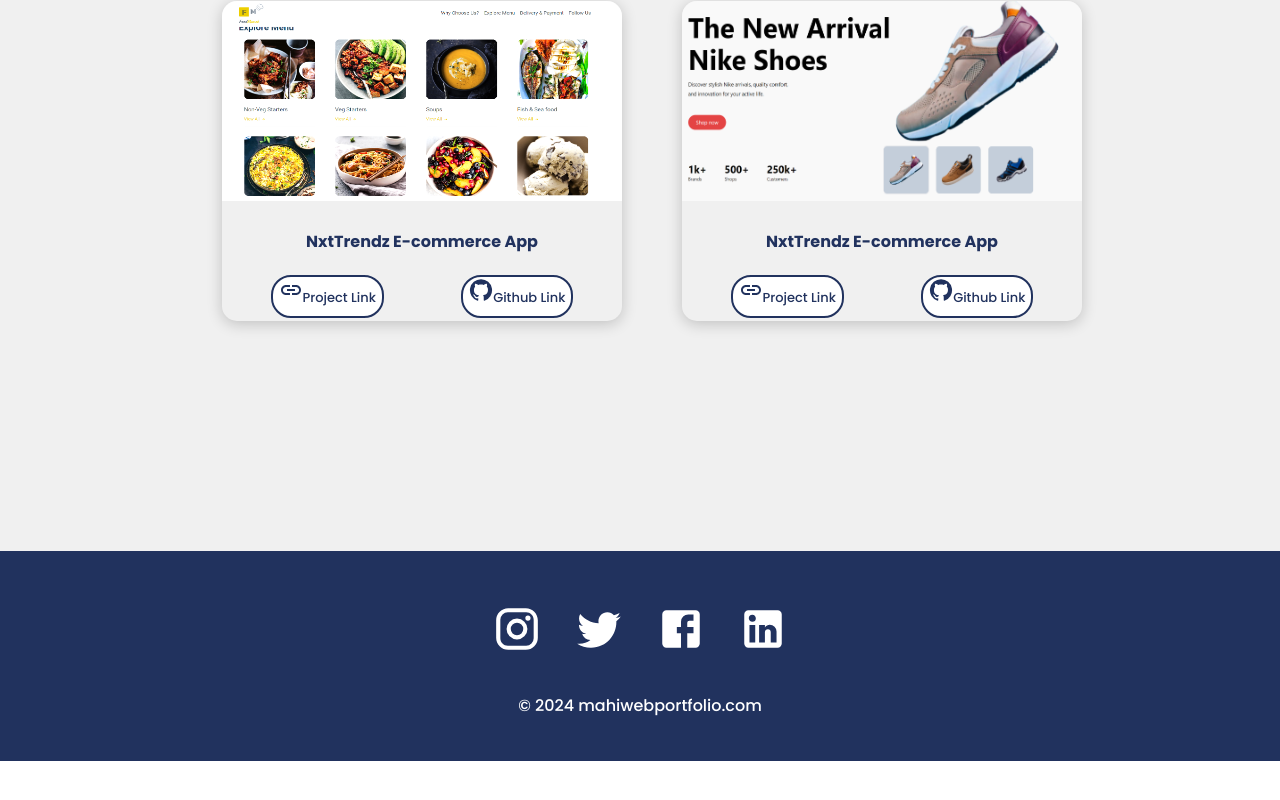
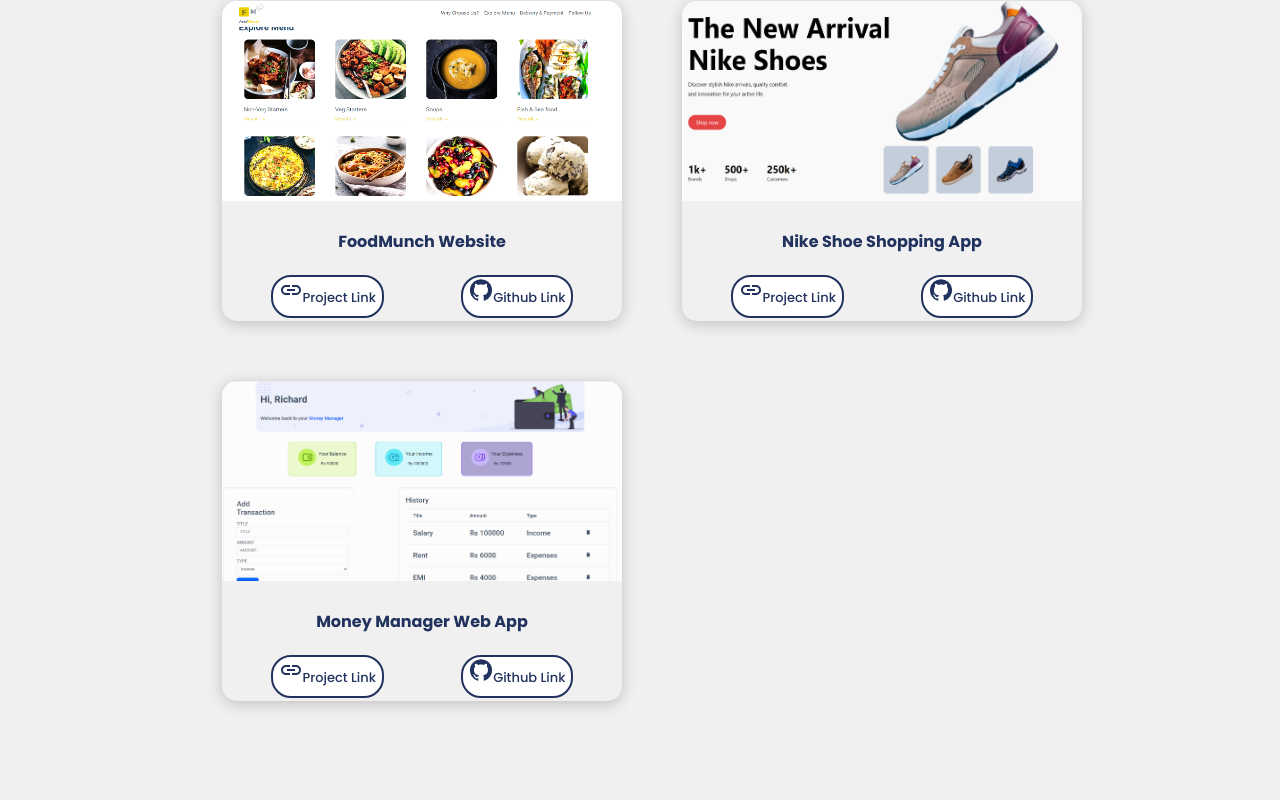
Before and after one commit to Re1435/Personal-Portfolio, a React (Create React App) app: page /projects in a window 1280 px wide. Shown: the part 600-1400 px from the top of the page. Before the commit the page ends 1361 px from the top, so only its background shows below. Built offline with nearby package versions, Linux system fonts and the light colour scheme.

Commit message:
code changes

```diff
--- a/src/components/ProjectList.js
+++ b/src/components/ProjectList.js
@@ -2,7 +2,7 @@
 import Image2 from "../assets/Project2.png";
 import Image3 from "../assets/Project3.png";
 import Image4 from "../assets/Project4.png";
-// import Image5 from "../assets/Project5.png";
+import Image5 from "../assets/Project5.png";
 
 export const ProjectList = [
   {
@@ -12,54 +12,34 @@
     projectLink: "https://mahinxttrendz.ccbp.tech",
     gitHubLink: "https://github.com/Re1435/ReactProjects/tree/master/src",
   },
+
   {
     id: 2,
-    name: "NxtTrendz E-commerce App",
+    name: "Wikipeida Search App",
     image: Image2,
-    projectLink: "https://mahinxttrendz.ccbp.tech",
-    gitHubLink: "https://github.com/Re1435/ReactProjects/tree/master/src",
+    projectLink: "https://mahiwikipedia.ccbp.tech",
+    gitHubLink: "https://github.com/Re1435/ReactProjects",
   },
   {
     id: 3,
-    name: "NxtTrendz E-commerce App",
+    name: "FoodMunch Website",
     image: Image3,
-    projectLink: "https://mahinxttrendz.ccbp.tech",
-    gitHubLink: "https://github.com/Re1435/ReactProjects/tree/master/src",
+    projectLink: "https://mahifoodwebsite.ccbp.tech",
+    gitHubLink: "https://github.com/Re1435/ReactProjects",
   },
   {
     id: 4,
-    name: "NxtTrendz E-commerce App",
+    name: "Nike Shoe Shopping App",
     image: Image4,
-    projectLink: "https://mahinxttrendz.ccbp.tech",
-    gitHubLink: "https://github.com/Re1435/ReactProjects/tree/master/src",
+    projectLink:
+      "https://6515b6f74c44ac38e135718f--majestic-buttercream-2d3a40.netlify.app",
+    gitHubLink: "https://github.com/Re1435/TailwindProject",
   },
-  // {
-  //   id: 2,
-  //   name: "Wikipeida Search App",
-  //   image: Image2,
-  //   projectLink: "https://mahiwikipedia.ccbp.tech",
-  //   gitHubLink: "https://github.com/Re1435/ReactProjects",
-  // },
-  // {
-  //   id: 3,
-  //   name: "FoodMunch Website",
-  //   image: Image3,
-  //   projectLink: "https://mahifoodwebsite.ccbp.tech",
-  //   gitHubLink: "https://github.com/Re1435/ReactProjects",
-  // },
-  // {
-  //   id: 4,
-  //   name: "Nike Shoe Shopping App",
-  //   image: Image4,
-  //   projectLink:
-  //     "https://6515b6f74c44ac38e135718f--majestic-buttercream-2d3a40.netlify.app",
-  //   gitHubLink: "https://github.com/Re1435",
-  // },
-  // {
-  //   id: 5,
-  //   name: "Money Manager Web App",
-  //   image: Image5,
-  //   projectLink: "https://mahimoneywebapp.ccbp.tech",
-  //   gitHubLink: "https://github.com/Re1435/ReactProjects",
-  // },
+  {
+    id: 5,
+    name: "Money Manager Web App",
+    image: Image5,
+    projectLink: "https://mahimoneywebapp.ccbp.tech",
+    gitHubLink: "https://github.com/Re1435/ReactProjects",
+  },
 ];
```
